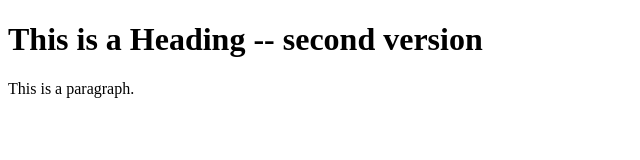
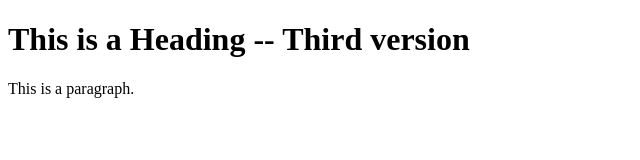
Before and after one commit to specialjack2/Jack_Damo.github.io, a plain HTML site: page index.html in a window 1280 px wide. Shown: the whole page, without its empty margins (0-640 px from the left). Drawn offline with Linux system fonts and the light colour scheme.

Commit message:
Fourth Commit

```diff
--- a/index.html
+++ b/index.html
@@ -5,7 +5,7 @@
 </head>
 <body>
 
-<h1>This is a Heading -- second version</h1>
+<h1>This is a Heading -- Third version</h1>
 <p>This is a paragraph.</p>
 
 </body>
```
